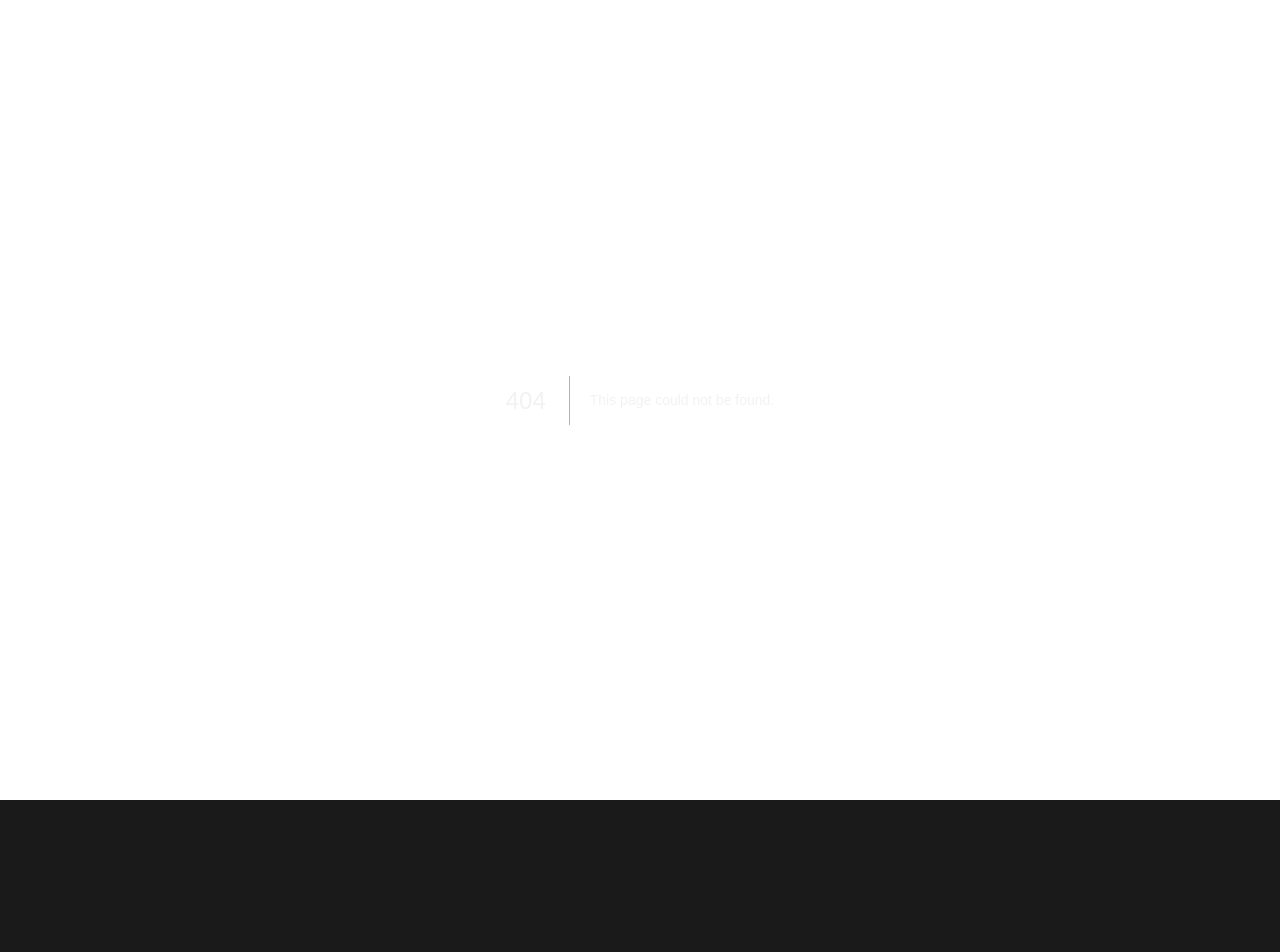
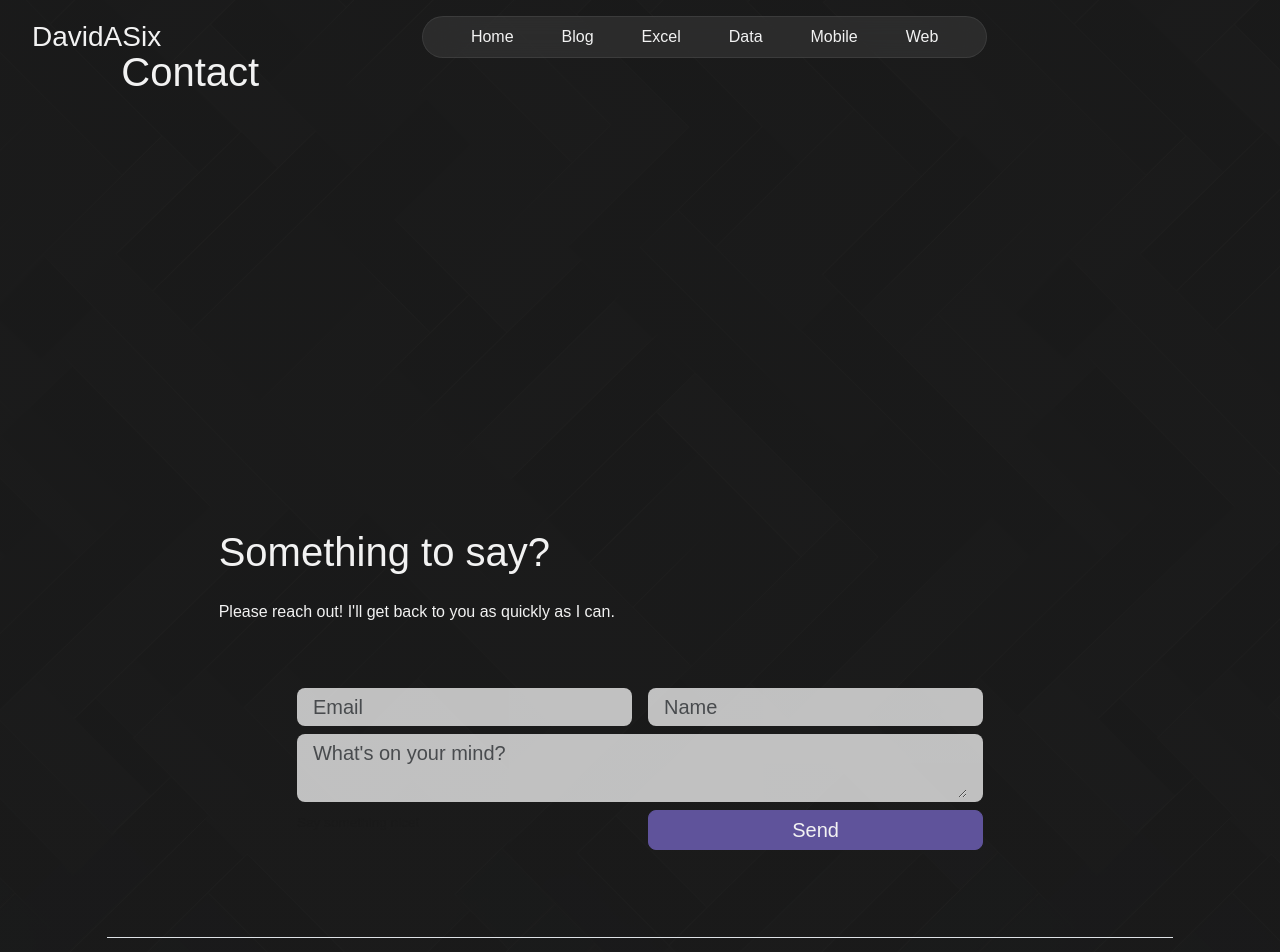
Before and after one commit to DavidASix/davidasix.com, a Next.js app: page /contact in a window 1280 px wide. Before the commit this address had no page. Shown: the top 952 px of the page. Before the commit the page ends 800 px from the top, so only its background shows below. Built offline with nearby package versions, Linux system fonts and the light colour scheme; a web font is replaced by a local one.

Commit message:
Added boilerplate contact

```diff
--- /dev/null
+++ b/src/components/ContactForm/contact.module.css
@@ -0,0 +1,4 @@
+.contactInput {
+    background: var(--muted);
+    opacity: 0.9;
+}
--- /dev/null
+++ b/src/components/ContactForm/index.js
@@ -0,0 +1,120 @@
+import { useState } from 'react';
+
+import s from "./contact.module.css";
+
+
+export default function ContactForm({children}) {
+    let [contactSuccess, setContactSuccess] = useState(null);
+    let [contactResultMessage, setContactResultMessage] = useState('');
+
+    const handleContactSubmit = async (e) => {
+      e.preventDefault();
+      const emailRegex = /^[a-zA-Z0-9._%+-]+@[a-zA-Z0-9.-]+\.[a-zA-Z]{2,}$/;
+      const email = document.getElementById("email").value;
+      const name = document.getElementById("name").value;
+      const message = document.getElementById("message").value;
+      try {
+        if (!email || !name || !message) {
+          throw new Error('Please fill all fields')
+        }
+        if (!emailRegex.test(email)) {
+          throw new Error('Please use a valid email')
+        }
+        setContactSuccess('sending')
+        setContactResultMessage('Sending Email')
+        const contactRequest = await fetch('/api/contact', {
+          method: 'POST',
+          headers: { 'Content-Type': 'application/json', },
+          body: JSON.stringify({email, name, message}),
+        });
+        if (contactRequest.status >= 400) {
+          const netError = new Error(contactRequest.statusText);
+          netError.status = contactRequest.status;
+          throw netError;
+      }
+        setContactSuccess(true)
+        setContactResultMessage('Message Sent')
+      } catch (err) {
+        console.log(err)
+        setContactSuccess(false)
+        setContactResultMessage(err.message)
+        setTimeout(() => {
+            setContactSuccess(null)
+            setContactResultMessage('')
+        }, 5000)
+      }
+    }
+    let buttonColor = 'primary';
+    // ContactSuccess can be 'sending', null, true, false
+    if (contactSuccess === false) {
+        buttonColor = 'danger'
+    } else if (contactSuccess === true) {
+        buttonColor = 'success';
+    }
+    return (
+        <div
+            id='contact'
+            className={`col-12 row justify-content-center align-items-center align-content-start position-relative pt-4 pt-md-5 px-2`}>
+            <div className='col-12 col-md-10 col-xl-8 row position-relative'>
+              {children}
+            </div>
+        <div className='col-12 col-md-10 col-xl-8 row justify-content-center position-relative py-5 my-2'>
+          <form className='col-12 col-md-10 row' onSubmit={handleContactSubmit} style={{zIndex: 20}}>
+            <div className='col-12 row'>
+              <div className='col-md-6 col-12 px-2 pb-md-0 pb-2'>
+                <div
+                  className={`p-1 px-3 rounded-3 w-100 ${s.contactInput}`}>
+                  <input
+                    type="email"
+                    placeholder='Email'
+                    className="form-control shadow-none p-0 m-0 bg-transparent w-100 border-0 rounded-0 fs-5"
+                    id="email" />
+                </div>
+              </div>
+              <div className='col-md-6 col-12 px-2'>
+                <div
+                  className={`p-1 px-3 rounded-3 w-100 ${s.contactInput}`}>
+                  <input
+                    type="name"
+                    placeholder='Name'
+                    className="form-control shadow-none p-0 m-0 bg-transparent w-100 border-0 rounded-0 fs-5"
+                    id="name" />
+                </div>
+              </div>
+            </div>
+
+            <div className='col-12 row p-2'>
+              <div
+                className={`p-1 px-3 rounded-3 w-100 ${s.contactInput}`}>
+              <textarea
+                placeholder="What's on your mind?"
+                className="form-control shadow-none p-0 m-0 bg-transparent w-100 border-0 rounded-0 fs-5"
+                id="message"
+                row={4}
+                maxLength={512} />
+              </div>
+            </div>
+
+            <div className='col-12 row'>
+              <div className='col-md-6 col-12 px-2 pb-2'>
+                <span className='text-dark p-0 fs-small'>
+                    Say something nice!
+                </span>
+              </div>
+              <div className='col-md-6 col-12 px-2'>
+                <div
+                  className={`p-1 px-3 rounded-3 w-100 btn btn-${buttonColor}`}>
+                  <input
+                    type="submit"
+                    disabled={contactSuccess === true}
+                    value={contactSuccess === null ? 'Send' : contactResultMessage}
+                    className="form-control shadow-none p-0 m-0 bg-transparent text-light w-100 border-0 rounded-0 fs-5" />
+                </div>
+              </div>
+            </div>
+
+          </form>
+        </div>
+      </div>
+    )
+};
--- /dev/null
+++ b/src/pages/api/contact.js
@@ -0,0 +1,47 @@
+import axios from 'axios';
+const p = require('src/assets/mailgun.json');
+
+const delay = (milliseconds) => {
+    return new Promise((resolve) => {
+        setTimeout(resolve, milliseconds);
+    });
+};
+
+export default async function handler(req, res) {
+    const {name, email, message} = req.body
+    // TODO: Store IP Address in firestore and don't allow more than 5 emails from an IP per hour.
+    const { remoteAddress } = req.connection;
+    // Async delay is added to reduce potential for abuse.
+    await delay(250)
+    // Setup mailgun request and send email
+    const credentials = btoa(`api:${p.mg_api}`);
+    const mg_config =  {
+        headers: {
+            Authorization: `Basic ${credentials}`,
+            'Content-Type': 'multipart/form-data',
+        }
+    };
+    const content = {
+        from: `Jen Helmuth Website <contactForm@${p.mg_domain}>`,
+        to: p.to,
+        subject: `Contact Request from ${name}`,
+        text: `You've got a contact request!
+        Entered Name: ${name}
+        Entered Email Address: ${email}
+        Message:
+        \n${message}`,
+    }
+
+    try {
+        const url = `${p.mg_url}/messages`
+        await axios.post(url, content, mg_config);
+        res.status(200)
+        res.json({success: true, message: 'Email Sent'});
+        res.end()
+      } catch (err) {
+        console.error(err.message)
+        res.status(500)
+        res.statusMessage = 'Something went wrong, try again';
+        res.end()
+      }
+  }
--- a/src/pages/api/hello.js
+++ /dev/null
@@ -1,5 +0,0 @@
-// Next.js API route support: https://nextjs.org/docs/api-routes/introduction
-
-export default function handler(req, res) {
-  res.status(200).json({ name: 'John Doe' })
-}
--- /dev/null
+++ b/src/pages/contact/index.js
@@ -0,0 +1,61 @@
+import Head from 'next/head';
+import React, { useState, useEffect } from "react";
+
+import s from "./contact.module.css";
+import constants from 'src/assets/constants';
+
+import NavigationLayout from 'src/components/NavigationLayout/';
+import ContactForm from 'src/components/ContactForm';
+
+
+export default function Contact() {
+  //TODO: Add faq fetch from FB
+  const [faq, setFaq] = useState([]);
+  const [errorInFetch, setErrorInFetch] = useState(false);
+
+  useEffect(() => {
+    const initialAsyncLoad = async () => {
+      try {
+        await new Promise(resolve => setTimeout(resolve, 1000));
+        setFaq(baseFaq);
+        setErrorInFetch(false);
+      } catch (err) {
+        setErrorInFetch(true);
+      }
+    }
+    initialAsyncLoad();
+  }, []);
+
+  return (
+    <>
+      <Head>
+        <title>{`${constants.titlePrefix} | Contact`}</title>
+      </Head>
+      <NavigationLayout>
+
+        <section
+          id='overview'
+          style={{minHeight: '60vh'}}
+          className={`col-12 col-md-11 col-xxl-10 px-lg-2 px-1 d-flex`}>
+          <div className={`col-12 row justify-content-center align-items-stretch rounded-5 py-5 px-md-5`}>
+            <h1>Contact</h1>
+          </div>
+        </section>
+
+        <section className='col-12 row'>
+          <ContactForm>
+            <h2 className='mb-3 p-0 headerFont fs-d2 fs-md-d6'>
+              Something to say?
+            </h2>
+            <p className='d-flex flex-column p-0 m-0 '>
+              <span className={`my-2`}>
+               Please reach out! I'll get back to you as quickly as I can.
+              </span>
+            </p>
+          </ContactForm>
+        </section>
+
+      </NavigationLayout>
+    </>
+  );
+}
```
Also changed, not shown: src/pages/contact/contact.module.css (added).
